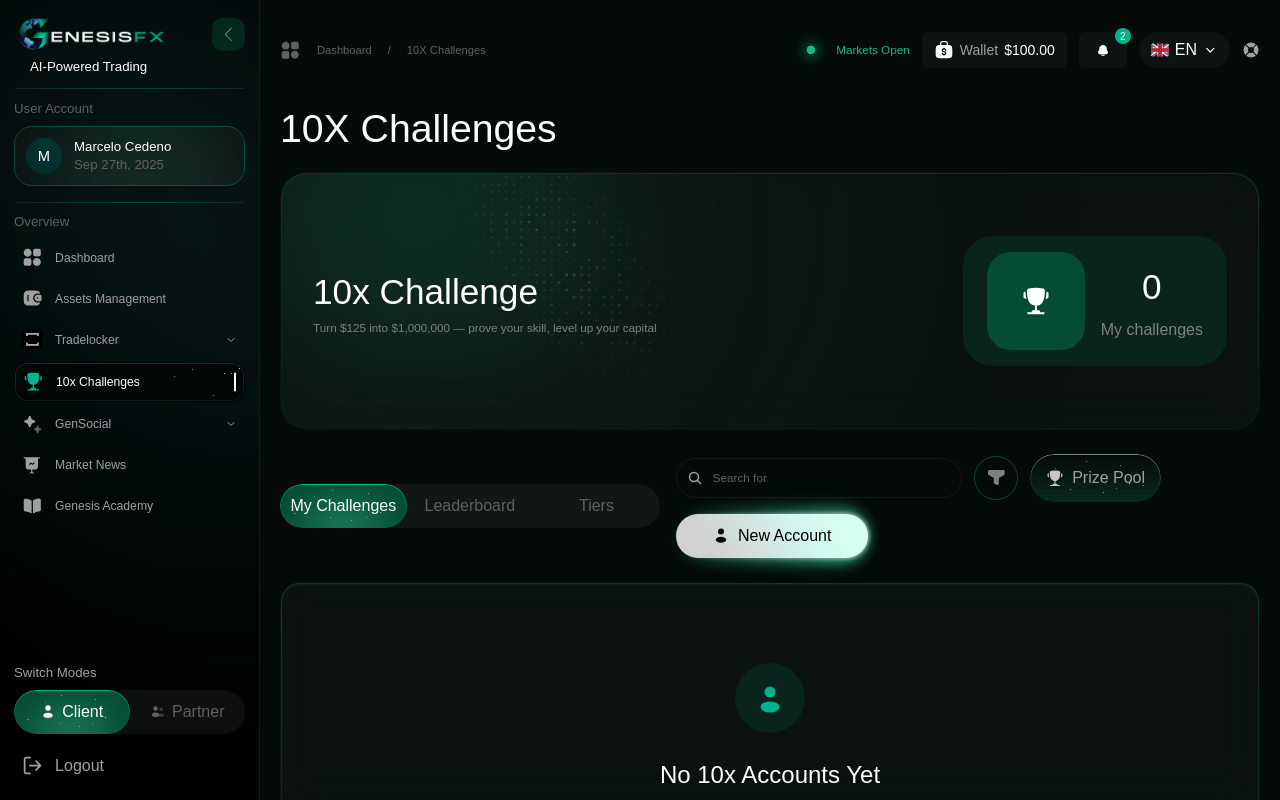
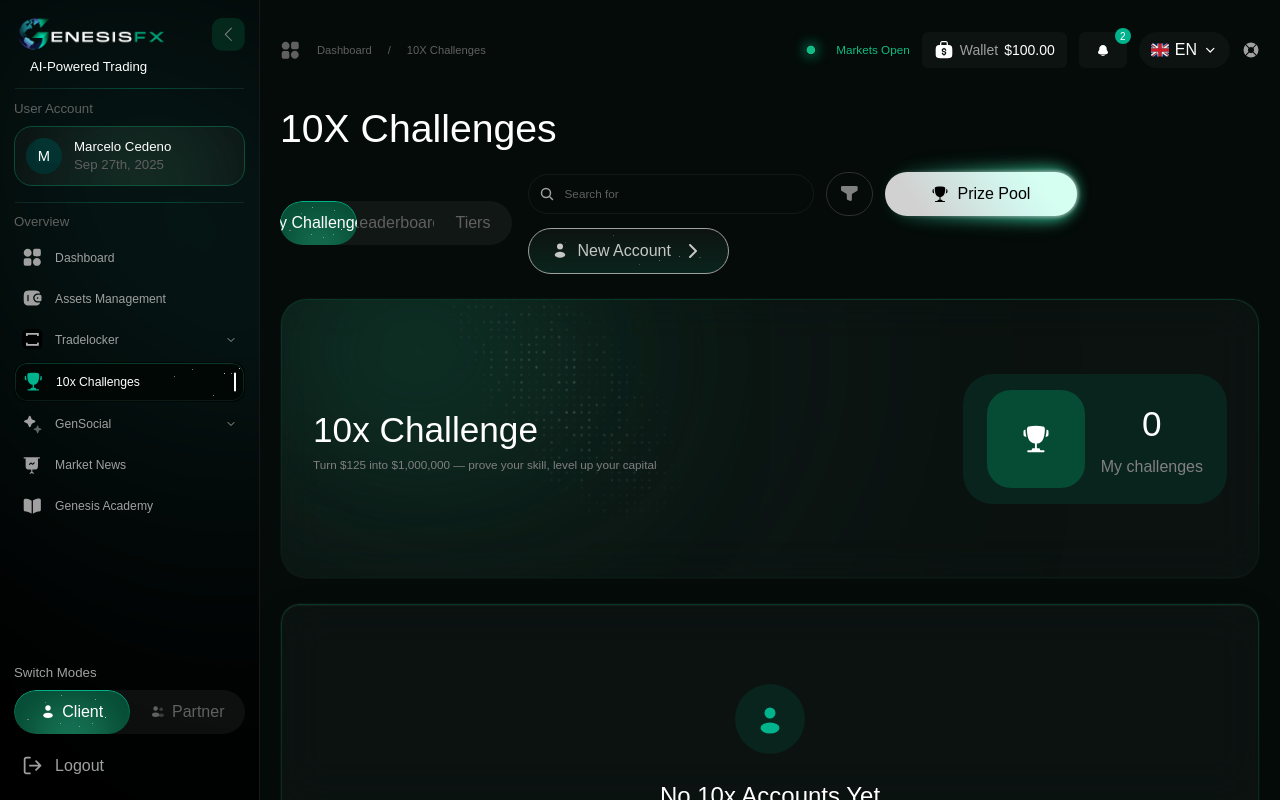
Before and after one commit to Mdx2025/GenesisFxDashboardMDX, a React (Vite) app: page /challenges in a window 1280 px wide. Built offline with nearby package versions, Linux system fonts and the light colour scheme; a web font is replaced by a local one.

Commit message:
feat: recreate challenges page from Figma design with new SecondaryButton component

```diff
--- /dev/null
+++ b/src/components/ui/SecondaryButton.tsx
@@ -0,0 +1,46 @@
+import type { ReactNode } from 'react'
+
+interface SecondaryButtonProps {
+  children: ReactNode
+  onClick?: () => void
+  className?: string
+}
+
+export function SecondaryButton({ children, onClick, className }: SecondaryButtonProps) {
+  return (
+    <button
+      className={`h-[2.875rem] relative overflow-hidden cursor-pointer group focus-visible:ring-2 focus-visible:ring-gfx-green-500 focus-visible:outline-none rounded-[1.875rem] bg-gradient-to-t from-[#09241c] to-[#0c1311] border border-[#a0a0a0] ${className ?? ''}`}
+      type="button"
+      onClick={onClick}
+    >
+      <svg className="absolute left-[75%] top-[58%] opacity-50" width="3" height="3" viewBox="0 0 3 3" fill="none" aria-hidden="true">
+        <circle cx="1.5" cy="1.5" r="0.5" fill="white" filter="url(#sec_sparkle)" />
+      </svg>
+      <svg className="absolute left-[65%] top-[68%] opacity-50" width="3" height="3" viewBox="0 0 3 3" fill="none" aria-hidden="true">
+        <circle cx="1.5" cy="1.5" r="0.5" fill="white" filter="url(#sec_sparkle)" />
+      </svg>
+      <svg className="absolute left-[42%] top-[12%] opacity-50" width="3" height="3" viewBox="0 0 3 3" fill="none" aria-hidden="true">
+        <circle cx="1.5" cy="1.5" r="0.5" fill="#ACACAC" filter="url(#sec_sparkle)" />
+      </svg>
+      <svg className="absolute left-[55%] top-[77%] opacity-50" width="3" height="3" viewBox="0 0 3 3" fill="none" aria-hidden="true">
+        <circle cx="1.5" cy="1.5" r="0.5" fill="#ACACAC" filter="url(#sec_sparkle)" />
+      </svg>
+      <svg className="absolute left-[18%] top-[26%] opacity-50" width="3" height="3" viewBox="0 0 3 3" fill="none" aria-hidden="true">
+        <circle cx="1.5" cy="1.5" r="0.5" fill="#8C8C8C" filter="url(#sec_sparkle)" />
+      </svg>
+      <svg className="absolute left-[85%] top-[62%] opacity-50" width="4" height="3" viewBox="0 0 4 3" fill="none" aria-hidden="true">
+        <ellipse cx="2" cy="1.5" rx="1" ry="0.5" fill="#8C8C8C" filter="url(#sec_sparkle)" />
+      </svg>
+      <span className="relative flex items-center justify-center gap-[0.5625rem] text-[#c6c6c6] text-base font-medium font-acid leading-6 z-10 px-[1.375rem]">
+        {children}
+      </span>
+      <svg className="absolute w-0 h-0" aria-hidden="true">
+        <defs>
+          <filter id="sec_sparkle" x="-50%" y="-50%" width="200%" height="200%" colorInterpolationFilters="sRGB">
+            <feGaussianBlur stdDeviation="0.5" />
+          </filter>
+        </defs>
+      </svg>
+    </button>
+  )
+}
--- a/src/components/ui/index.ts
+++ b/src/components/ui/index.ts
@@ -26,3 +26,4 @@
 export { FaqCard, FaqSection } from './FaqCard'
 export { WaveText } from './WaveText'
 export { EmailVerificationSnackbar } from './EmailVerificationSnackbar'
+export { SecondaryButton } from './SecondaryButton'
--- a/src/pages/ChallengesPage.tsx
+++ b/src/pages/ChallengesPage.tsx
@@ -1,16 +1,6 @@
 import { useSidebar } from '@/layouts/RootLayout'
 import { TopBar } from '@/components/dashboard/TopBar'
-import { GlassCard, GlassBannerCard, SearchInput, GlowButton, SparkleButton, ModeToggle } from '@/components/ui'
-
-function UserRoundedSmallIcon() {
-  return (
-    <svg width="18" height="18" viewBox="0 0 32 32" fill="none">
-      <ellipse cx="16" cy="10" rx="5.5" ry="5.5" fill="white"/>
-      <ellipse cx="16" cy="25" rx="9.5" ry="5.5" fill="white"/>
-    </svg>
-  )
-}
-import { ChallengesIcon } from '@/components/icons'
+import { GlassCard, GlassBannerCard, SearchInput, GlowButton, ModeToggle, SecondaryButton } from '@/components/ui'
 
 function TrophyIcon() {
   return (
@@ -39,12 +29,12 @@
   )
 }
 
-function PrizePoolTrophyIcon() {
+function PrizePoolTrophyIconDark() {
   return (
     <svg width="18" height="18" viewBox="0 0 18 18" fill="none">
-      <path d="M16.5 6.12176L16.5 6.17615C16.4999 6.82171 16.4999 7.14449 16.3445 7.40857C16.1891 7.67266 15.907 7.82942 15.3427 8.14293L14.7477 8.47349C15.1577 7.08738 15.2945 5.59811 15.345 4.32448C15.3472 4.26987 15.3497 4.21459 15.3521 4.15872L15.3538 4.11959C15.8423 4.28922 16.1165 4.41568 16.2876 4.65306C16.5 4.94769 16.5 5.33905 16.5 6.12176Z" fill="#C6C6C6"/>
-      <path d="M1.5 6.12176L1.5 6.17615C1.50002 6.82171 1.50003 7.14449 1.65542 7.40857C1.81081 7.67266 2.09297 7.82942 2.65729 8.14293L3.2526 8.47367C2.84255 7.08751 2.70575 5.59816 2.65519 4.32448C2.65302 4.26987 2.65058 4.21459 2.64811 4.15872L2.64638 4.1195C2.15775 4.28917 1.88344 4.41564 1.71232 4.65306C1.49997 4.94769 1.49998 5.33905 1.5 6.12176Z" fill="#C6C6C6"/>
-      <path fillRule="evenodd" clipRule="evenodd" d="M12.2828 1.76006C11.4398 1.61782 10.3378 1.5 9.00012 1.5C7.66246 1.5 6.56043 1.61782 5.71738 1.76006C4.86334 1.90415 4.43631 1.9762 4.07952 2.41562C3.72274 2.85505 3.74159 3.32998 3.7793 4.27985C3.90877 7.54078 4.61247 11.6138 8.4375 11.9742V14.625H7.36485C7.00734 14.625 6.69953 14.8773 6.62942 15.2279L6.4875 15.9375H4.5C4.18934 15.9375 3.9375 16.1893 3.9375 16.5C3.9375 16.8107 4.18934 17.0625 4.5 17.0625H13.5C13.8107 17.0625 14.0625 16.8107 14.0625 16.5C14.0625 16.1893 13.8107 15.9375 13.5 15.9375H11.5125L11.3706 15.2279C11.3005 14.8773 10.9927 14.625 10.6351 14.625H9.5625V11.9743C13.3877 11.614 14.0915 7.54084 14.2209 4.27985C14.2586 3.32998 14.2775 2.85505 13.9207 2.41562C13.5639 1.9762 13.1369 1.90415 12.2828 1.76006Z" fill="#C6C6C6"/>
+      <path d="M16.5 6.12176L16.5 6.17615C16.4999 6.82171 16.4999 7.14449 16.3445 7.40857C16.1891 7.67266 15.907 7.82942 15.3427 8.14293L14.7477 8.47349C15.1577 7.08738 15.2945 5.59811 15.345 4.32448C15.3472 4.26987 15.3497 4.21459 15.3521 4.15872L15.3538 4.11959C15.8423 4.28922 16.1165 4.41568 16.2876 4.65306C16.5 4.94769 16.5 5.33905 16.5 6.12176Z" fill="black"/>
+      <path d="M1.5 6.12176L1.5 6.17615C1.50002 6.82171 1.50003 7.14449 1.65542 7.40857C1.81081 7.67266 2.09297 7.82942 2.65729 8.14293L3.2526 8.47367C2.84255 7.08751 2.70575 5.59816 2.65519 4.32448C2.65302 4.26987 2.65058 4.21459 2.64811 4.15872L2.64638 4.1195C2.15775 4.28917 1.88344 4.41564 1.71232 4.65306C1.49997 4.94769 1.49998 5.33905 1.5 6.12176Z" fill="black"/>
+      <path fillRule="evenodd" clipRule="evenodd" d="M12.2828 1.76006C11.4398 1.61782 10.3378 1.5 9.00012 1.5C7.66246 1.5 6.56043 1.61782 5.71738 1.76006C4.86334 1.90415 4.43631 1.9762 4.07952 2.41562C3.72274 2.85505 3.74159 3.32998 3.7793 4.27985C3.90877 7.54078 4.61247 11.6138 8.4375 11.9742V14.625H7.36485C7.00734 14.625 6.69953 14.8773 6.62942 15.2279L6.4875 15.9375H4.5C4.18934 15.9375 3.9375 16.1893 3.9375 16.5C3.9375 16.8107 4.18934 17.0625 4.5 17.0625H13.5C13.8107 17.0625 14.0625 16.8107 14.0625 16.5C14.0625 16.1893 13.8107 15.9375 13.5 15.9375H11.5125L11.3706 15.2279C11.3005 14.8773 10.9927 14.625 10.6351 14.625H9.5625V11.9743C13.3877 11.614 14.0915 7.54084 14.2209 4.27985C14.2586 3.32998 14.2775 2.85505 13.9207 2.41562C13.5639 1.9762 13.1369 1.90415 12.2828 1.76006Z" fill="black"/>
     </svg>
   )
 }
@@ -52,8 +42,16 @@
 function NewAccountUserIcon() {
   return (
     <svg width="18" height="18" viewBox="0 0 18 18" fill="none">
-      <circle cx="9" cy="4.5" r="3" fill="black"/>
-      <ellipse cx="9" cy="12.75" rx="5.25" ry="3" fill="black"/>
+      <circle cx="9" cy="4.5" r="3" fill="currentColor"/>
+      <ellipse cx="9" cy="12.75" rx="5.25" ry="3" fill="currentColor"/>
+    </svg>
+  )
+}
+
+function ChevronRightSmallIcon() {
+  return (
+    <svg width="26" height="26" viewBox="0 0 26 26" fill="none">
+      <path d="M10 7l6 6-6 6" stroke="currentColor" strokeWidth="2" strokeLinecap="round" strokeLinejoin="round"/>
     </svg>
   )
 }
@@ -76,8 +74,27 @@
         {/* Page Title */}
         <h1 className="text-white text-h1 font-normal">10X Challenges</h1>
 
+        {/* Tabs + Actions Row */}
+        <div className="flex flex-col lg:flex-row items-start lg:items-center justify-between gap-4">
+          <div className="w-full lg:w-auto">
+            <ModeToggle options={['My Challenges', 'Leaderboard', 'Tiers']} />
+          </div>
+          <div className="flex items-center gap-3 flex-wrap">
+            <SearchInput placeholder="Search for" />
+            <button className="h-11 w-[2.9375rem] rounded-full border border-[#303030] bg-transparent flex items-center justify-center cursor-pointer hover:bg-white/5 transition-colors shrink-0" aria-label="Filter">
+              <FilterIcon />
+            </button>
+            <GlowButton label="Prize Pool" width={192} height={44} fontSize={16} icon={<PrizePoolTrophyIconDark />} />
+            <SecondaryButton>
+              <NewAccountUserIcon />
+              <span>New Account</span>
+              <ChevronRightSmallIcon />
+            </SecondaryButton>
+          </div>
+        </div>
+
         {/* Hero Banner */}
-        <GlassBannerCard contentClassName="flex flex-col lg:flex-row items-start lg:items-center justify-between p-6 xl:p-8 gap-6 lg:min-h-[16rem]">
+        <GlassBannerCard contentClassName="flex flex-col lg:flex-row items-start lg:items-center justify-between p-6 xl:p-8 gap-6 lg:min-h-[17.4375rem]">
           <div className="flex flex-col">
             <h2 className="text-white text-[clamp(1.5rem,1rem+1.5vw,3.125rem)] font-normal">10x Challenge</h2>
             <p className="text-[#808080] text-body2">
@@ -86,7 +103,7 @@
           </div>
 
           <div className="flex items-center gap-4 bg-[#09241C] rounded-[1.875rem] px-6 py-4 shrink-0">
-            <div className="w-[98px] h-[98px] rounded-xl bg-[#064B34] flex items-center justify-center">
+            <div className="w-[6.125rem] h-[6.125rem] rounded-xl bg-[#064B34] flex items-center justify-center">
               <TrophyIcon />
             </div>
             <div className="flex flex-col items-center gap-1">
@@ -96,28 +113,10 @@
           </div>
         </GlassBannerCard>
 
-        {/* Tabs + Actions Row */}
-        <div className="flex flex-col lg:flex-row items-start lg:items-center justify-between gap-4">
-          <div className="w-full lg:w-md">
-            <ModeToggle options={['My Challenges', 'Leaderboard', 'Tiers']} />
-          </div>
-          <div className="flex items-center gap-3 flex-wrap">
-            <SearchInput placeholder="Search for" />
-            <button className="h-11 w-11 rounded-full border border-[#064B34] bg-transparent flex items-center justify-center cursor-pointer hover:bg-white/5 transition-colors shrink-0" aria-label="Filter">
-              <FilterIcon />
-            </button>
-            <SparkleButton className="px-4">
-              <PrizePoolTrophyIcon />
-              <span>Prize Pool</span>
-            </SparkleButton>
-            <GlowButton label="New Account" width={192} height={44} fontSize={16} icon={<NewAccountUserIcon />} />
-          </div>
-        </div>
-
         {/* Empty State */}
         <GlassCard variant="light" divider="white" rounded="19px" className="overflow-hidden">
           <div className="relative z-10 flex flex-col items-center justify-center py-20 px-4 gap-6">
-            <div className="w-[70px] h-[70px] rounded-full bg-[#09241C] flex items-center justify-center">
+            <div className="w-[4.375rem] h-[4.375rem] rounded-full bg-[#09241C] flex items-center justify-center">
               <UserRoundedIcon />
             </div>
             <div className="flex flex-col items-center gap-2">
@@ -126,7 +125,7 @@
                 Create your first 10X account to start trading with enhanced leverage
               </p>
             </div>
-            <GlowButton label="Create Account" width={183} height={44} fontSize={16} />
+            <GlowButton label="Trade" width={183} height={44} fontSize={16} />
           </div>
         </GlassCard>
       </div>
```
